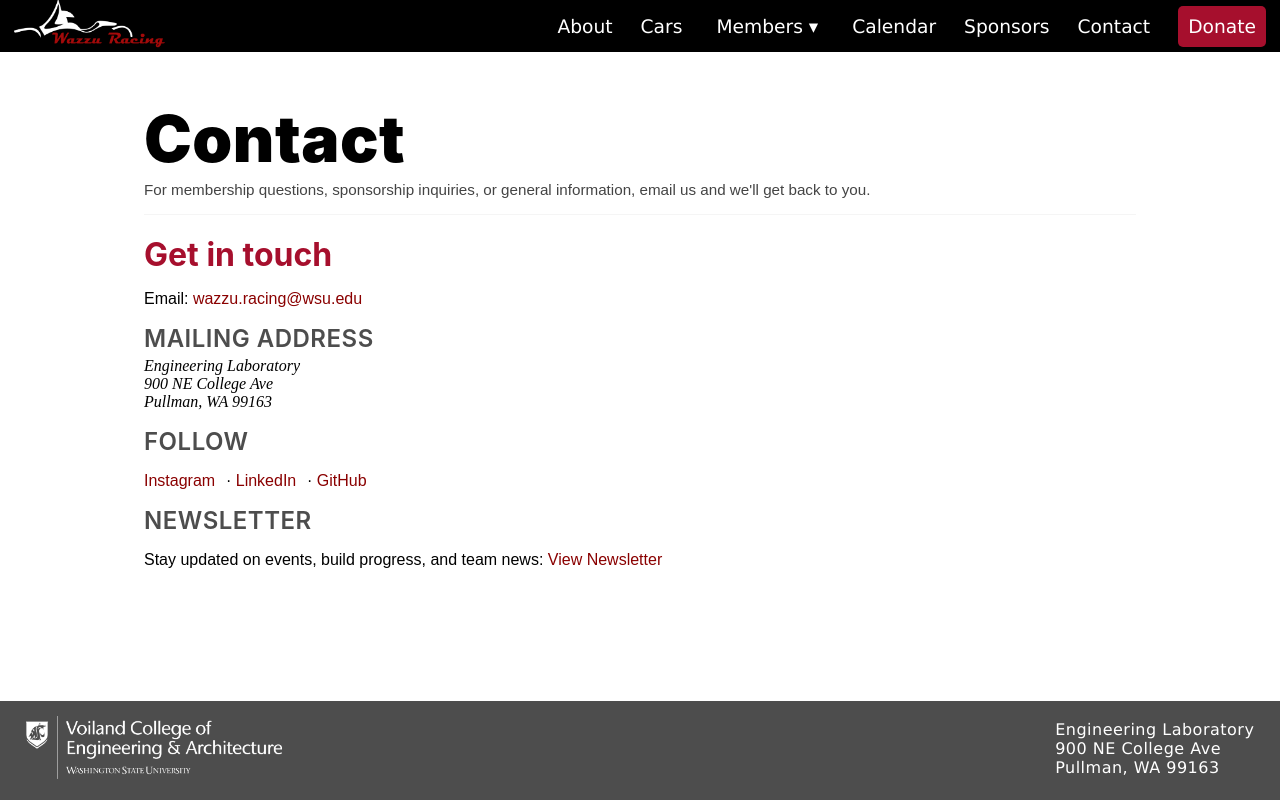
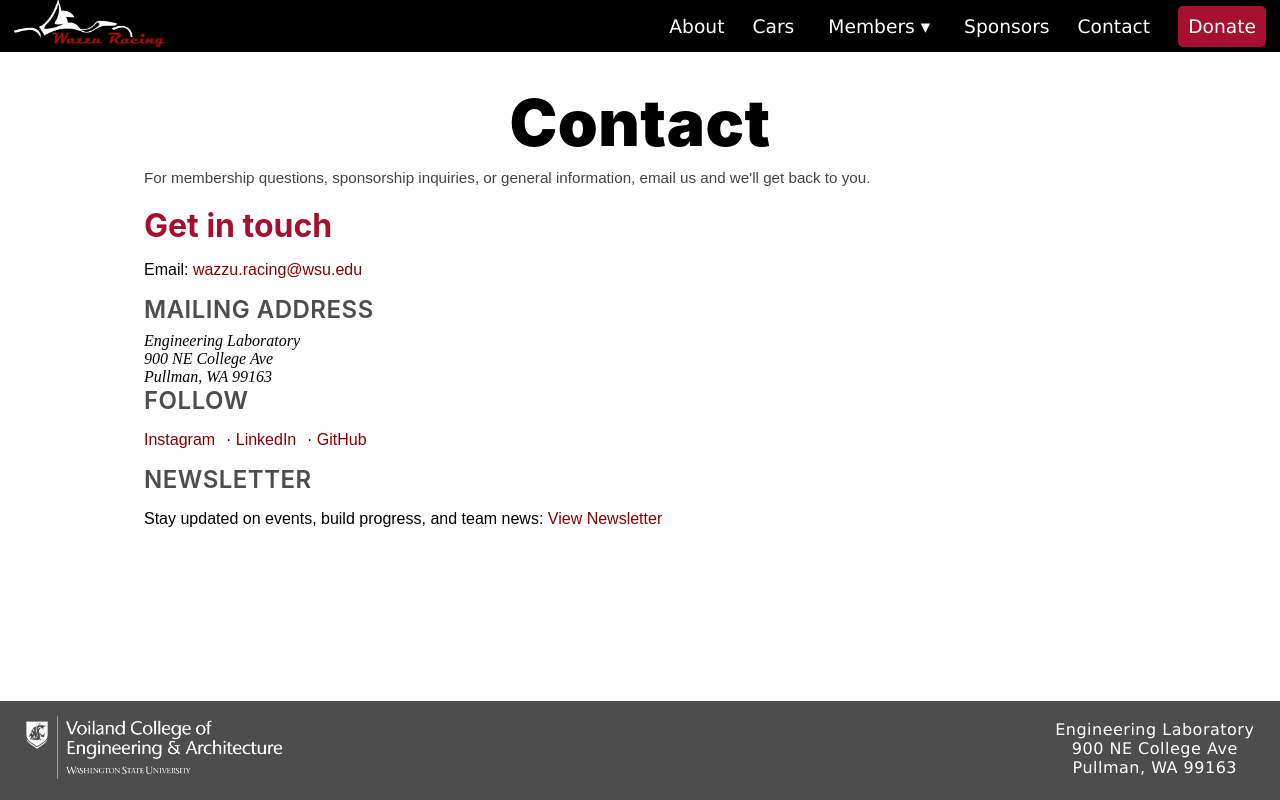
Before and after one commit to wazzu-racing/website, a SvelteKit app: page /contact in a window 1280 px wide. Built offline with nearby package versions, Linux system fonts and the light colour scheme.

Commit message:
Fix some of the styling.

```diff
--- a/src/routes/+layout.svelte
+++ b/src/routes/+layout.svelte
@@ -34,7 +34,8 @@
 				</div>
 			{/if}
 		</div>
-		<a href="/calendar">Calendar</a>
+		<!-- <a href="/calendar">Calendar</a> -->
+		<!-- TODO Coming soon -->
 		<a href="/sponsors">Sponsors</a>
 		<a href="/contact">Contact</a>
 		<a class="donate" href="/donate">Donate</a>
--- a/src/routes/about/+page.svelte
+++ b/src/routes/about/+page.svelte
@@ -18,9 +18,9 @@
 </svelte:head>
 
 <main class="container">
+	<h1>About Us</h1>
 	<section class="intro sideBySide">
 		<div class="text">
-			<h2>About Us</h2>
 			<!-- <em>Rough intro about the team</em> -->
 
 			<p>
--- a/src/routes/contact/+page.svelte
+++ b/src/routes/contact/+page.svelte
@@ -56,18 +56,6 @@
 		padding: 0 1rem;
 	}
 
-	.hero {
-		display: flex;
-		align-items: center;
-		gap: 1rem;
-		padding: 1rem 0;
-		border-bottom: 1px solid rgba(0, 0, 0, 0.04);
-	}
-
-	.heroText h1 {
-		margin: 0;
-	}
-
 	.tagline {
 		margin: 0.25rem 0 0;
 		color: #444;
@@ -85,15 +73,6 @@
 	.contactCard {
 		margin-top: 1.25rem;
 		max-width: 820px;
-	}
-
-	h2 {
-		margin-top: 0;
-	}
-
-	h3 {
-		margin-bottom: 0.25rem;
-		margin-top: 1rem;
 	}
 
 	a.email {
--- a/src/routes/donate/+page.svelte
+++ b/src/routes/donate/+page.svelte
@@ -143,11 +143,6 @@
 		border-bottom: 1px solid rgba(0, 0, 0, 0.04);
 	}
 
-	h1 {
-		margin: 0 0 0.45rem 0;
-		color: #8a0000;
-	}
-
 	/* Use the same paragraph styling as other pages */
 	p {
 		margin: 0 0 0.75rem 0;
--- a/src/routes/sponsors/+page.svelte
+++ b/src/routes/sponsors/+page.svelte
@@ -84,7 +84,6 @@
 <main class="sponsors-page">
 	<section class="hero">
 		<div class="hero-inner">
-			<div class="badge">Washington State University</div>
 			<h1 class="title">Sponsors & Partners</h1>
 			<p class="lead">
 				Thank you to the companies, alumni, and friends who support Wazzu Racing. Your contributions
@@ -163,7 +162,7 @@
 	.hero-inner {
 		max-width: 1100px;
 		margin: 0 auto;
-		text-align: center;
+		text-align: justify;
 	}
 
 	.badge {
--- a/static/global.css
+++ b/static/global.css
@@ -44,6 +44,7 @@
 /* Heading styles */
 h1 {
     font-size: 4rem;
+    text-align: center;
     margin: 0.25rem 0 0.5rem;
     /*color: var(--secondary-white);*/
     font-weight: 900;
```
Also changed, not shown: src/routes/cars/+page.svelte (+2 -10 lines).
